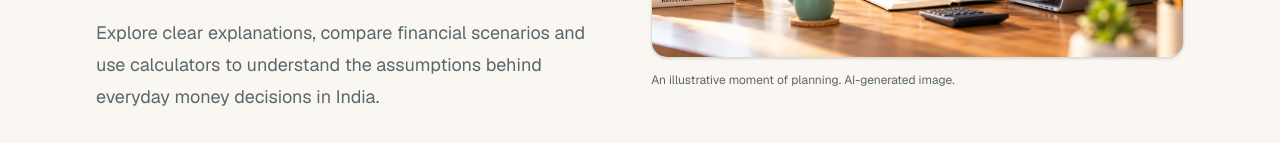
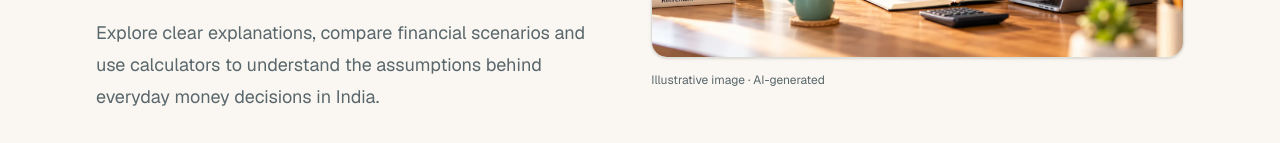
Before and after one commit to applekanna5-bit/arthasiddhi, a Next.js app: page / in a window 1280 px wide. Shown: the part 469-612 px from the top of the page. Built offline with nearby package versions, Linux system fonts and the light colour scheme.

Commit message:
refactor: shorten homepage hero image disclosure

```diff
--- a/app/page.tsx
+++ b/app/page.tsx
@@ -59,7 +59,7 @@ export default function HomePage() {
                 sizes="(min-width: 1152px) 532px, (min-width: 1024px) 46vw, (min-width: 640px) calc(100vw - 48px), calc(100vw - 32px)"
                 loading="eager" className="block h-auto w-full" />
             </div>
-            <figcaption className="mt-3 text-xs leading-5 text-[var(--as-text-secondary)]">An illustrative moment of planning. AI-generated image.</figcaption>
+            <figcaption className="mt-3 text-xs leading-5 text-[var(--as-text-secondary)]">Illustrative image · AI-generated</figcaption>
           </figure>
         </section>
 
```
Also changed, not shown: 1 other file (tests, documents, lock files or other folders).
